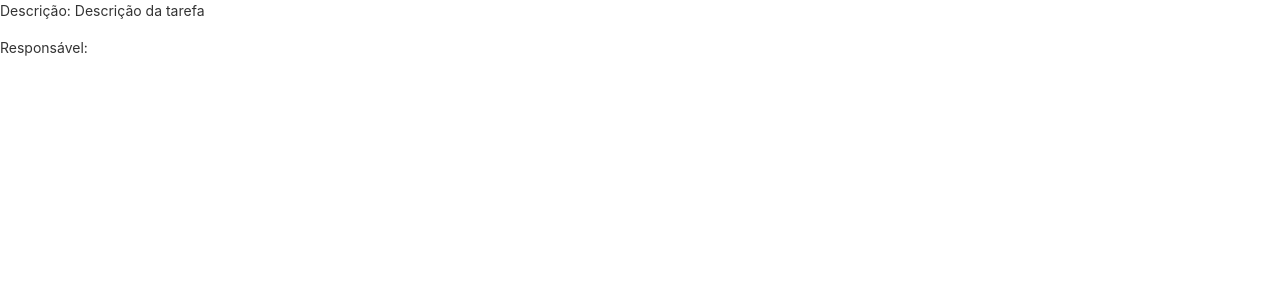
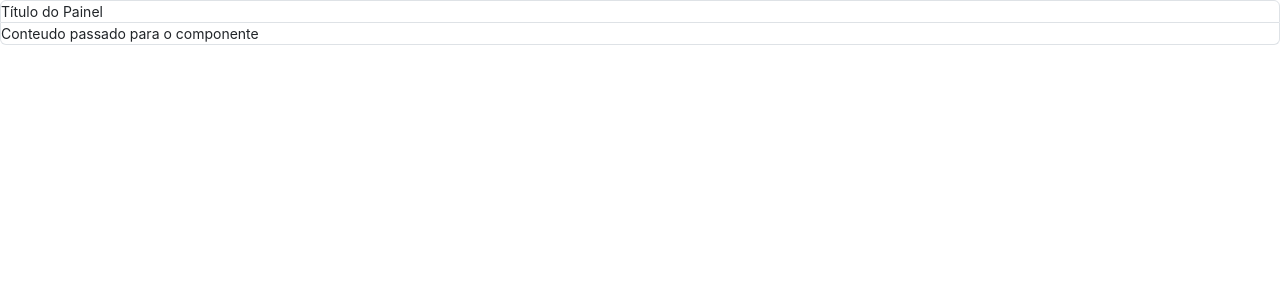
Before and after one commit to apazze/angular-spike, an Angular app in the folder angular/: page / in a window 1280 px wide. Shown: the top 300 px of the page. Built offline with nearby package versions, Linux system fonts and the light colour scheme.

Commit message:
NgContent passar conteudo do template para componente

```diff
--- a/angular/src/app/app.component.html
+++ b/angular/src/app/app.component.html
@@ -503,5 +503,16 @@
 <!-- <app-diretiva-ngfor></app-diretiva-ngfor> -->
 <!-- <app-diretiva-ngclass></app-diretiva-ngclass> -->
 <!-- <app-diretiva-ngstyle></app-diretiva-ngstyle> -->
+<!-- <app-operador-elvis></app-operador-elvis>  -->
+<!-- <app-exemplo-ngcontent>Renderiza esse texto</app-exemplo-ngcontent>
+<app-exemplo-ngcontent>
+  ou Renderiza um componente
+  <app-operador-elvis></app-operador-elvis>
+</app-exemplo-ngcontent> -->
 
-<app-operador-elvis></app-operador-elvis>
+<app-exemplo-ngcontent>
+  <div class="titulo">Título do Painel</div>
+  <div class="corpo">
+    Conteudo passado para o componente
+  </div>
+</app-exemplo-ngcontent>
--- a/angular/src/app/app.module.ts
+++ b/angular/src/app/app.module.ts
@@ -16,6 +16,7 @@ import { DiretivaNgforComponent } from './diretiva-ngfor/diretiva-ngfor.componen
 import { DiretivaNgclassComponent } from './diretiva-ngclass/diretiva-ngclass.component';
 import { DiretivaNgstyleComponent } from './diretiva-ngstyle/diretiva-ngstyle.component';
 import { OperadorElvisComponent } from './operador-elvis/operador-elvis.component';
+import { ExemploNgcontentComponent } from './exemplo-ngcontent/exemplo-ngcontent.component';
 
 @NgModule({ //Decorator ou anotação da classe que é um módulo e que agrupa e organiza componentes, services, etc... de uma determinado pacote ou feature
   declarations: [ // declarations, imports, providers, bootstrap são metadados
@@ -30,7 +31,7 @@ import { OperadorElvisComponent } from './operador-elvis/operador-elvis.componen
     DiretivaNgforComponent,
     DiretivaNgclassComponent,
     DiretivaNgstyleComponent,
-    OperadorElvisComponent //expor o componente para outras classes
+    OperadorElvisComponent, ExemploNgcontentComponent //expor o componente para outras classes
   ],
   imports: [
     BrowserModule, // módulos externos que serão importados nos componentes ou neste módulo
--- /dev/null
+++ b/angular/src/app/exemplo-ngcontent/exemplo-ngcontent.component.html
@@ -0,0 +1,8 @@
+<div class="accordion" id="accordionExample">
+    <div class="accordion-item">
+        <ng-content select=".titulo"></ng-content>
+    </div>
+    <div class="accordion-item">
+        <ng-content select=".corpo"></ng-content>
+    </div>
+</div>
```
Also changed, not shown: angular/src/app/exemplo-ngcontent/exemplo-ngcontent.component.ts (added, +10 -0 lines), angular/src/app/exemplo-ngcontent/exemplo-ngcontent.component.css (added), 1 other file (tests, documents, lock files or other folders).
